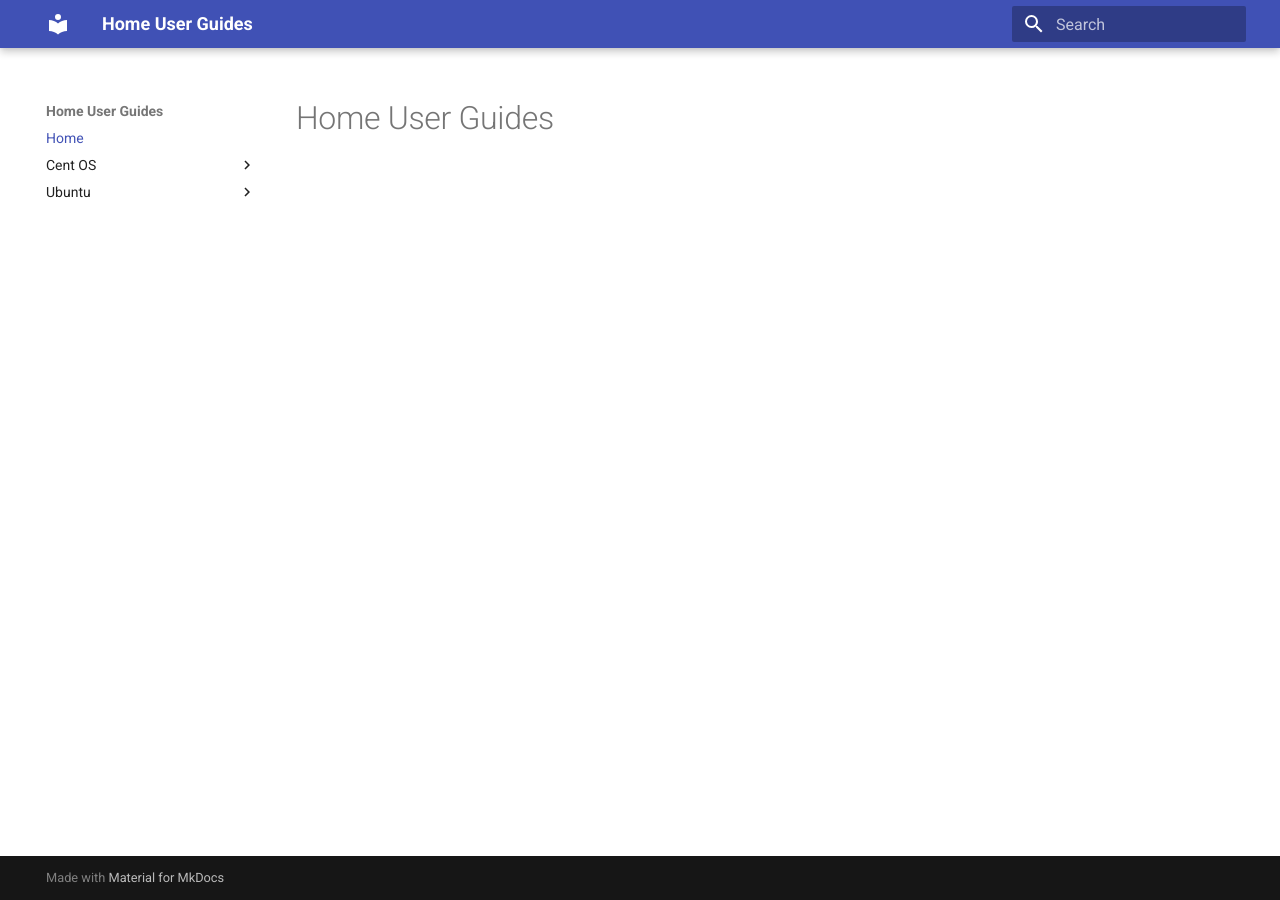
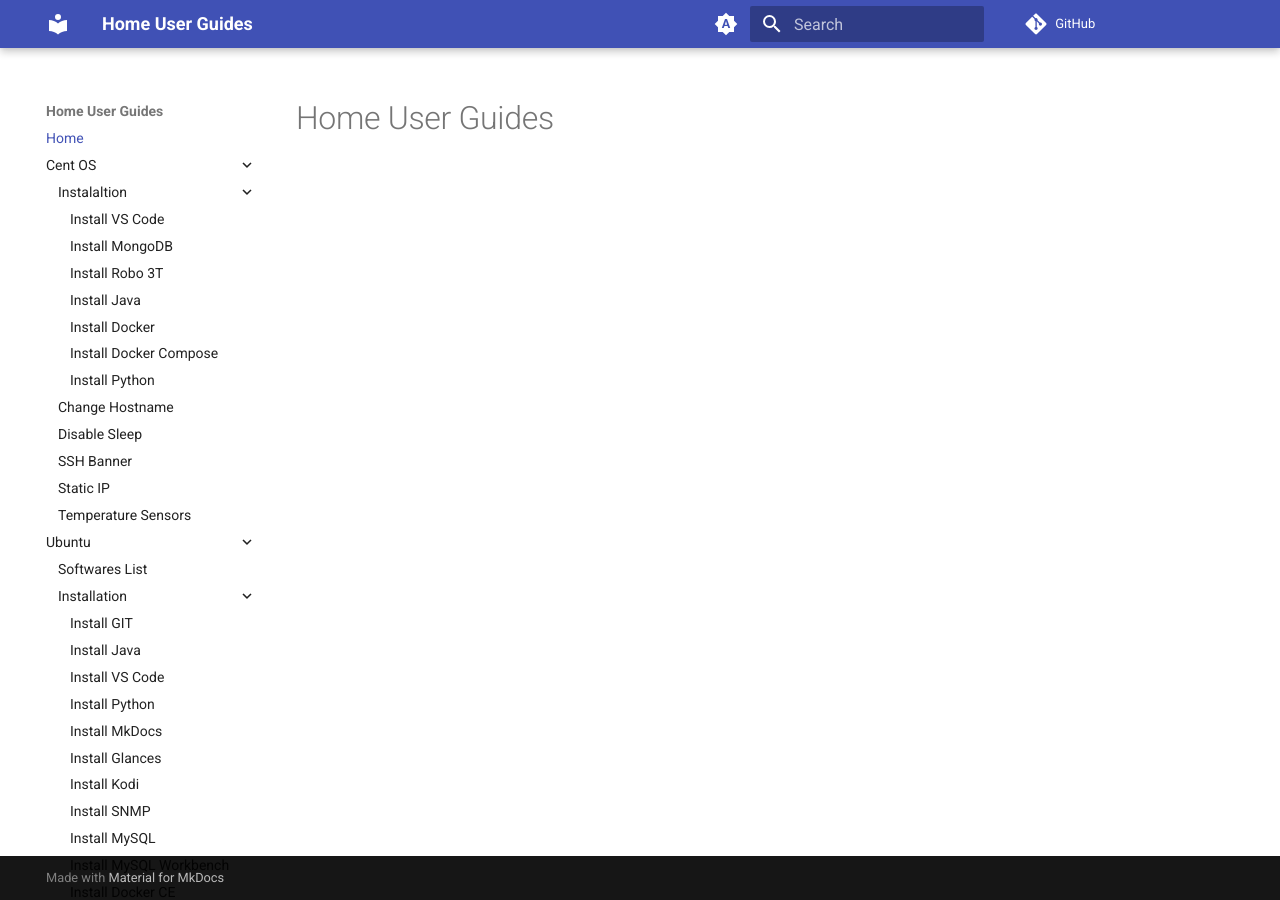
Before and after one commit to sreeramachandramurthy/home-user-guides, an MkDocs documentation site: the page built from docs/index.md, in a window 1280 px wide. Built offline with MkDocs 1.6.1 and Material for MkDocs 9.7.7, drawn with Linux system fonts in a browser that asks for light colours; comment, search, counter and statistics services are not loaded.

Commit message:
Theme Features

```diff
--- a/mkdocs.yml
+++ b/mkdocs.yml
@@ -1,4 +1,5 @@
 site_name: Home User Guides
+repo_url: https://github.com/sreeramachandramurthy/home-user-guides
 
 nav:
   - 'Home': 'index.md'
@@ -40,3 +41,23 @@
 
 theme:
   name: material
+  features:
+    - navigation.expand
+  palette:
+    # Palette toggle for Automatic Mode
+    - media: "(prefers-color-scheme)"
+      toggle:
+        icon: material/brightness-auto
+        name: Switch to Light Mode
+    # Palette toggle for Light Mode
+    - media: "(prefers-color-scheme: light)"
+      scheme: default
+      toggle:
+        icon: material/brightness-7
+        name: Switch to Dark Mode
+    # Palette toggle for Dark Mode
+    - media: "(prefers-color-scheme: dark)"
+      scheme: slate
+      toggle:
+        icon: material/brightness-4
+        name: Switch to System Preference
```
